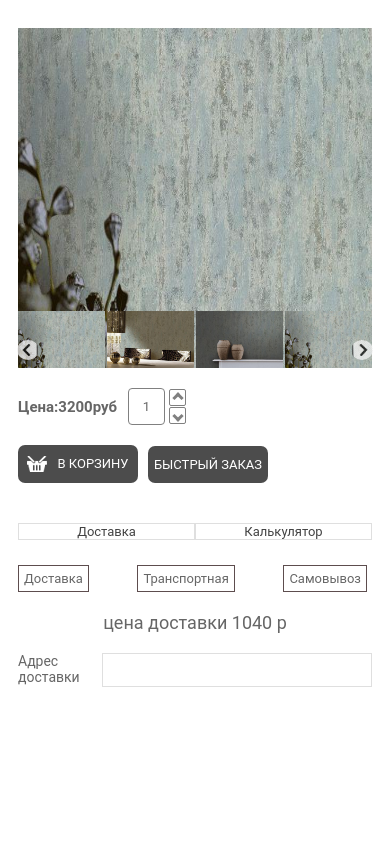
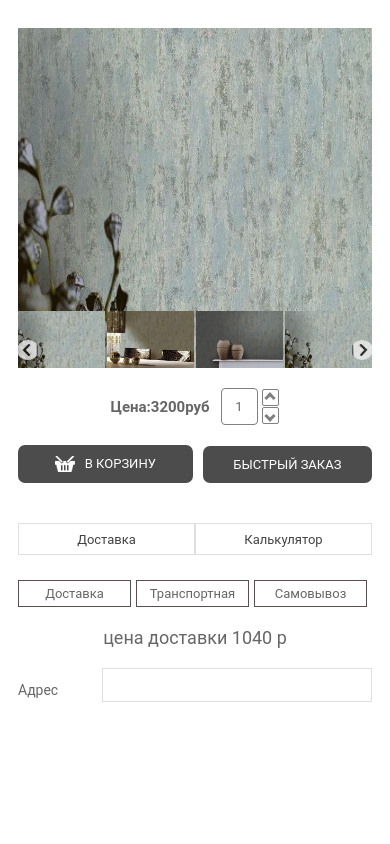
Before and after one commit to big-viktor/cardTele, a plain HTML site: page index.html in a window 390 px wide. Shown: the top 844 px of the page. Drawn offline with nearby package versions, Linux system fonts and the light colour scheme; a web font is replaced by a local one.

Commit message:
Add files via upload

```diff
--- a/css/style.css
+++ b/css/style.css
@@ -424,6 +424,19 @@ button {
           align-items: center;
 }
 
+.btn_content_thee {
+  display: -webkit-box;
+  display: -ms-flexbox;
+  display: flex;
+  -webkit-box-orient: horizontal;
+  -webkit-box-direction: normal;
+      -ms-flex-direction: row;
+          flex-direction: row;
+  -webkit-box-pack: start;
+      -ms-flex-pack: start;
+          justify-content: flex-start;
+}
+
 .text {
   width: 110px;
   max-width: 100%;
@@ -442,7 +455,7 @@ button {
 }
 
 .price_dost {
-  font-size: 10px;
+  font-size: 17px;
 }
 
 .container_input {
@@ -453,18 +466,21 @@ button {
   -webkit-box-direction: normal;
       -ms-flex-direction: row;
           flex-direction: row;
+  -webkit-box-align: center;
+      -ms-flex-align: center;
+          align-items: center;
   margin-top: 10px;
 }
 
 .adres {
-  font-size: 10px;
+  font-size: 15px;
   width: 100px;
 }
 
 .input_adres {
   border: 1px solid #dfdfdf;
   margin-left: 10px;
-  height: 15px;
+  height: 30px;
   width: 100%;
 }
 
@@ -711,27 +727,21 @@ body {
 }
 
 .container_slider_vertical {
-  display: -webkit-box;
-  display: -ms-flexbox;
-  display: flex;
-  -webkit-box-orient: horizontal;
-  -webkit-box-direction: normal;
-      -ms-flex-direction: row;
-          flex-direction: row;
-  -webkit-box-pack: justify;
-      -ms-flex-pack: justify;
-          justify-content: space-between;
   height: auto;
   padding: 4px;
   background-color: #dedede;
 }
 
 .slider_wan_two {
-  width: 83%;
+  width: 100%;
+  position: relative;
 }
 
 .slider_two_vertical {
-  width: 20%;
+  position: absolute;
+  right: 0;
+  top: 0;
+  width: 15%;
   margin-top: 10px;
 }
 
@@ -915,17 +925,6 @@ body {
   }
 }
 
-@media (max-width: 630px) {
-  .slider_wan_two {
-    width: 81%;
-  }
-
-  .img_card_towar {
-    max-width: 120px;
-    height: 100px;
-  }
-}
-
 @media (max-width: 510px) {
   .mobil_price {
     display: -webkit-box;
@@ -935,12 +934,43 @@ body {
         flex-wrap: wrap;
   }
 
+  .btn_content_thee {
+    width: 100%;
+  }
+
   .container_check {
     margin-top: 5px;
   }
 
-  .button_zkaz {
-    width: 120px;
+  .margin {
+    width: 100%;
+    height: 100%;
+    margin-left: 10px;
+  }
+
+  .btn_variant {
+    height: 30px;
+  }
+
+  .container_check {
+    display: -webkit-box;
+    display: -ms-flexbox;
+    display: flex;
+    -webkit-box-orient: horizontal;
+    -webkit-box-direction: normal;
+        -ms-flex-direction: row;
+            flex-direction: row;
+    -webkit-box-align: center;
+        -ms-flex-align: center;
+            align-items: center;
+    cursor: pointer;
+    margin-right: 5px;
+    border: 0.7px solid #5d4d4e;
+    padding: 5px;
+    width: 100%;
+    -webkit-box-pack: center;
+        -ms-flex-pack: center;
+            justify-content: center;
   }
 
   .container_option {
@@ -957,9 +987,9 @@ body {
 
   .container_price {
     width: 100%;
-    -webkit-box-pack: start;
-        -ms-flex-pack: start;
-            justify-content: flex-start;
+    -webkit-box-pack: center;
+        -ms-flex-pack: center;
+            justify-content: center;
     margin-bottom: 20px;
   }
 
@@ -967,6 +997,7 @@ body {
     padding-left: 5px;
     padding-right: 5px;
     font-size: 13px;
+    width: 100%;
   }
 
   .slider_item_content {
@@ -986,10 +1017,6 @@ body {
 
   .container_btn_setting {
     margin-top: 10px;
-  }
-
-  .slider_wan_two {
-    width: 78%;
   }
 
   .img__slider_vertical {
@@ -1032,6 +1059,7 @@ body {
 
   .title_card {
     font-size: 10px;
+    text-align: center;
   }
 
   .price_dost {
--- a/index.html
+++ b/index.html
@@ -106,7 +106,7 @@
 </div>
   </div>
   <div class="container_price mobil_price" style="margin-top: 10px;">
-    <div style="display: flex; justify-content: space-between; width: 100%;">
+    <div class="btn_content_thee">
       <div class="container_check" onclick="check(this)">
     <div class="name_check">
         Доставка
@@ -130,7 +130,7 @@
   </div>
   <div class="container_input">
     <div class="adres">
-      Адрес доставки
+      Адрес
     </div>
     <input type="text" class="input_adres">
   </div>
@@ -330,7 +330,6 @@
       </div>
       <div class="slider__item slider_item_content_two">
         <img src="img/oboi_in_interior_R22333_palladio_zambaiti (1).png" alt="#" class="img__slider_vertical" />
-
       </div>
       <div class="slider__item slider_item_content_two">
         <img src="img/oboi_in_interior_R22333_palladio_zambaiti (2).png" alt="#" class="img__slider_vertical" />
@@ -338,8 +337,6 @@
       <div class="slider__item slider_item_content_two">
         <img src="img/oboi_in_interior_R22333_palladio_zambaiti.png" alt="#" class="img__slider_vertical" />
       </div>
-    </div>
-
     </div>
     <div class="slider_two_vertical">
       <div class="slider-nav-two">
@@ -354,13 +351,13 @@
         </div>
         <div class="slider__item">
           <img src="img/oboi_in_interior_R22333_palladio_zambaiti (1).png" alt="#" class="img_slider_vertical" />
-
         </div>
         <div class="slider__item">
           <img src="img/oboi_in_interior_R22333_palladio_zambaiti (2).png" alt="#" class="img_slider_vertical" />
         </div>
         <div class="slider__item">
           <img src="img/oboi_in_interior_R22333_palladio_zambaiti.png" alt="#" class="img_slider_vertical" />
+        </div>
       </div>
     </div>
   </div>
```
Also changed, not shown: css/style.min.css. Lines whose indentation alone changed are shown as unchanged.
